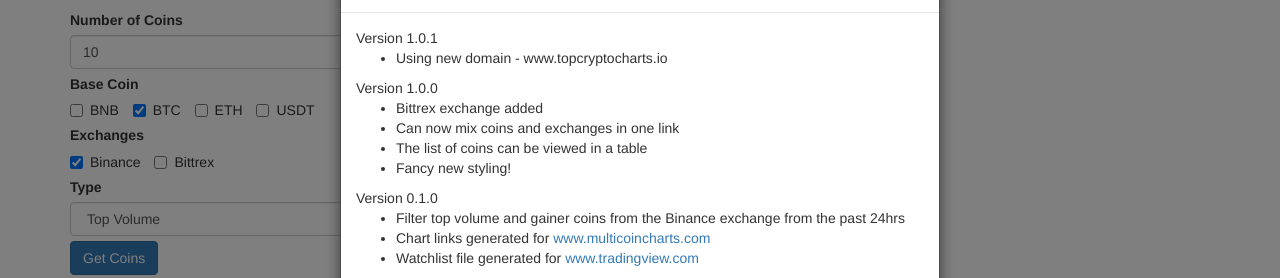
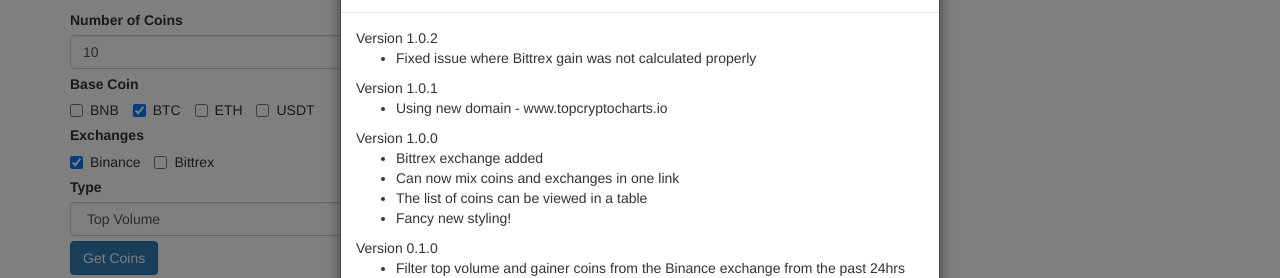
Before and after one commit to jchristov/top-crypto-charts, a website: page index.html in a window 1280 px wide. Both pictures are taken after a click on the link "Log". Shown: the part 75-353 px from the top of the page. Drawn offline with nearby package versions, Linux system fonts and the light colour scheme; no server answers.

Commit message:
Updated doc

```diff
--- a/index.html
+++ b/index.html
@@ -301,7 +301,11 @@
                             <h4 class="modal-title">Updates</h4>
                         </div>
                         <div class="modal-body">
-			    <h5 class="modal-title">Version 1.0.1</h4>
+                            <h5 class="modal-title">Version 1.0.2</h4>
+                            <ul>
+                                <li>Fixed issue where Bittrex gain was not calculated properly</li>
+                            </ul>
+			                <h5 class="modal-title">Version 1.0.1</h4>
                             <ul>
                                 <li>Using new domain - www.topcryptocharts.io</li>
                             </ul>
```
Also changed, not shown: README.md.
